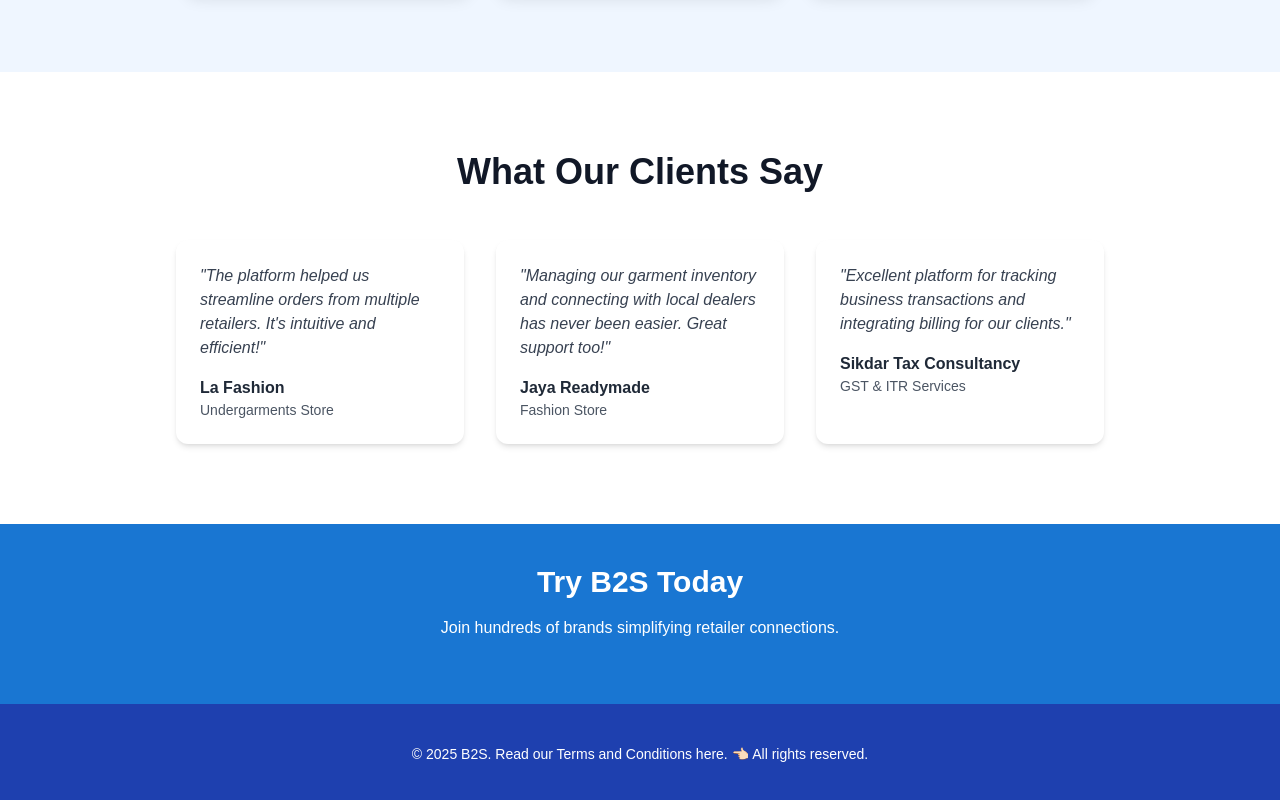
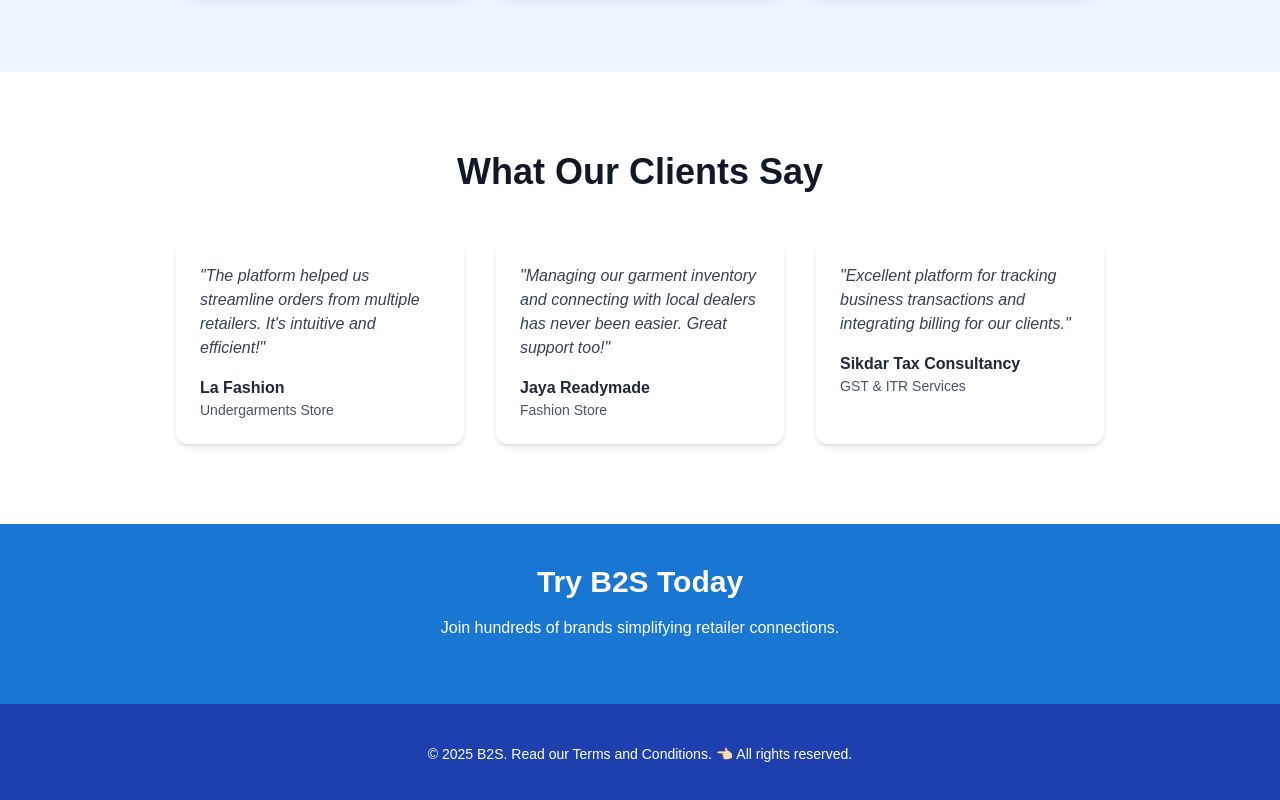
Before and after one commit to DebasisX/b2s-frontend, a Next.js app: page / in a window 1280 px wide. Shown: the part 1882-2682 px from the top of the page. Built offline with nearby package versions, Linux system fonts and the light colour scheme.

Commit message:
Update Footer.jsx

```diff
--- a/src/components/Footer.jsx
+++ b/src/components/Footer.jsx
@@ -2,7 +2,7 @@
 export function Footer() {
   return (
     <footer className="bg-blue-800 text-white py-10 px-6 text-center text-sm">
-      <p>&copy; {new Date().getFullYear()} B2S. <a href="https://docs.google.com/document/d/1prBOz65UhBIcxPEelrfnkTO4AsvuETfD2WG8OGHKTIU/">Read our Terms and Conditions here. 👈🏻</a> All rights reserved.</p>
+      <p>&copy; {new Date().getFullYear()} B2S. <a href="https://docs.google.com/document/d/1prBOz65UhBIcxPEelrfnkTO4AsvuETfD2WG8OGHKTIU/">Read our Terms and Conditions. 👈🏻</a> All rights reserved.</p>
     </footer>
   );
 }
```
